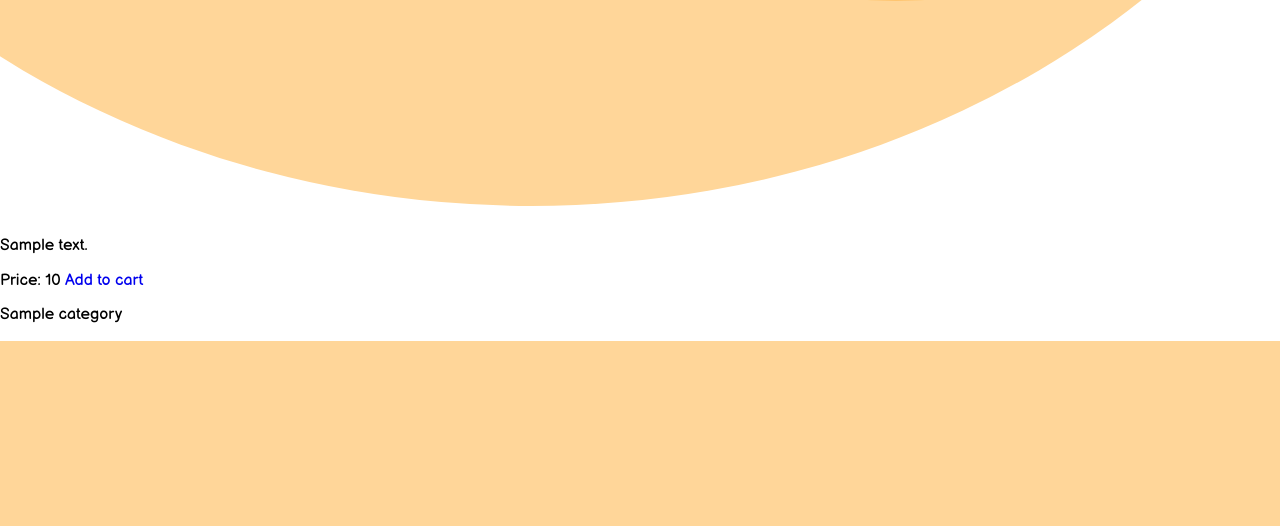
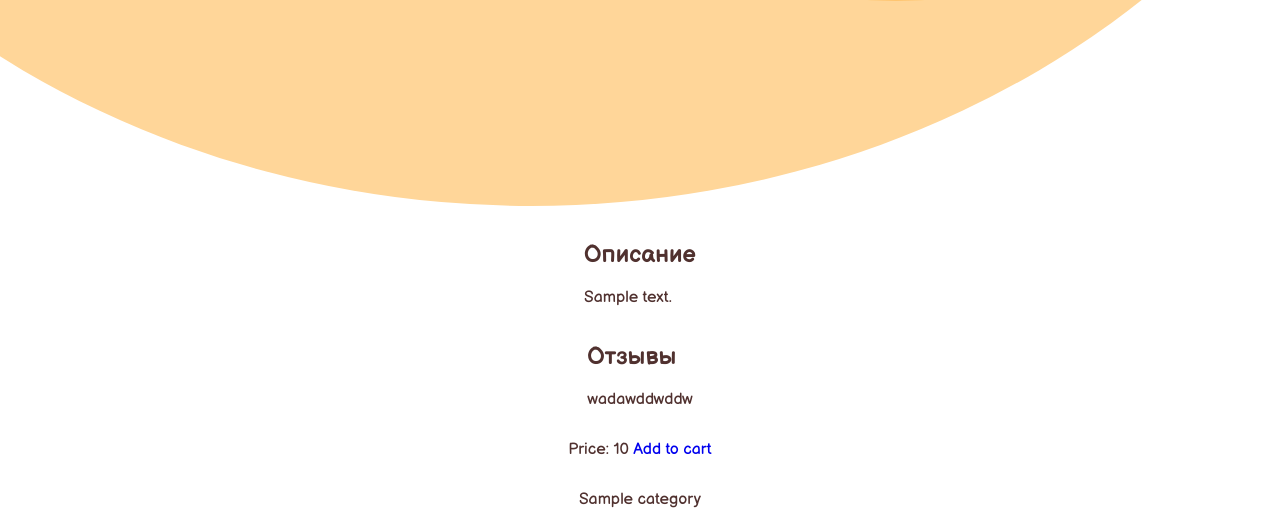
Before and after one commit to S-Lump/gift_proj, a Django app: template gift/products/templates/products/detail.html in a window 1280 px wide. Shown: the part 713-1239 px from the top of the page. Before the commit the page ends 1054 px from the top, so only its background shows below. Run offline with Django 3.2, Linux system fonts and the light colour scheme; the template is opened without the code that fills it: most values are stand-ins (such as "Sample title", 1, 10 or a date in 2020); grey boxes marked "Sample" are stand-in pictures.

Commit message:
item detail.html change

```diff
--- a/gift/gift/static/css/products.css
+++ b/gift/gift/static/css/products.css
@@ -65,6 +65,22 @@
     transition:opacity 0.5s;
 }
 
+.item_info{
+    display: flex;
+    flex-direction: column;
+    color: var(--brown);
+    justify-content: center;
+    align-items: center;
+
+}
+.product_description{
+
+
+}
+.review{
+    text-align: left;
+}
+
 @media (max-width: 850px) {
     .list-of-products {
         flex-direction: column;
--- a/gift/products/templates/products/detail.html
+++ b/gift/products/templates/products/detail.html
@@ -22,21 +22,25 @@ Detail
             <p></p>
         </div>
     </div>
-    <div class="popular">
 
-    </div>
-    <div class="review">
 
-    </div>
 
 
     <div class="item_info">
-    <p>{{ product.description }}</p>
+        <div class="product_description">
+        <h2>Описание</h2>
+    <p class>{{ product.description }}</p>
+        </div>
+        <div class="review">
+            <h2>Отзывы</h2>
+            <p>wadawddwddw</p>
+        </div>
         <div class = "product_price">
     <p>Price: {{ product.price }}
             <a class="cart-btn" href="#">Add to cart</a>
     </p>
         </div>
+
     <p>{{ product.category }}</p>
     </div>
 </div>
```
